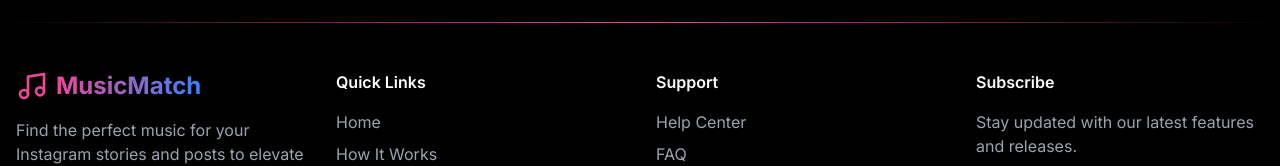
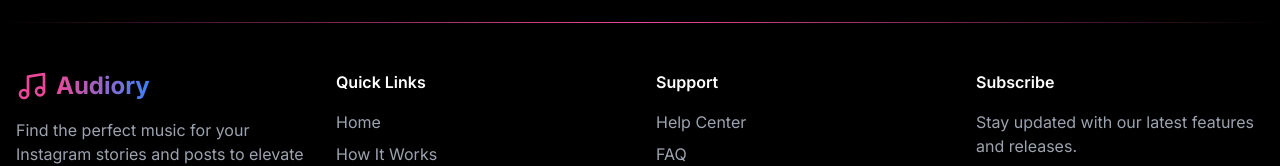
Before and after one commit to yashsaraswat2004/Audiory, a React (Vite) app in the folder project/: page / in a window 1280 px wide. Shown: the part 2624-2790 px from the top of the page. Built offline with nearby package versions, Linux system fonts and the light colour scheme.

Commit message:
name consistency

```diff
--- a/project/src/components/Footer.tsx
+++ b/project/src/components/Footer.tsx
@@ -11,7 +11,7 @@ const Footer: React.FC = () => {
             <div className="flex items-center mb-4">
               <Music className="h-8 w-8 text-pink-500" />
               <span className="ml-2 text-2xl font-bold bg-gradient-to-r from-pink-500 to-blue-500 bg-clip-text text-transparent">
-                MusicMatch
+                Audiory
               </span>
             </div>
             <p className="text-gray-400 mb-6">
```
